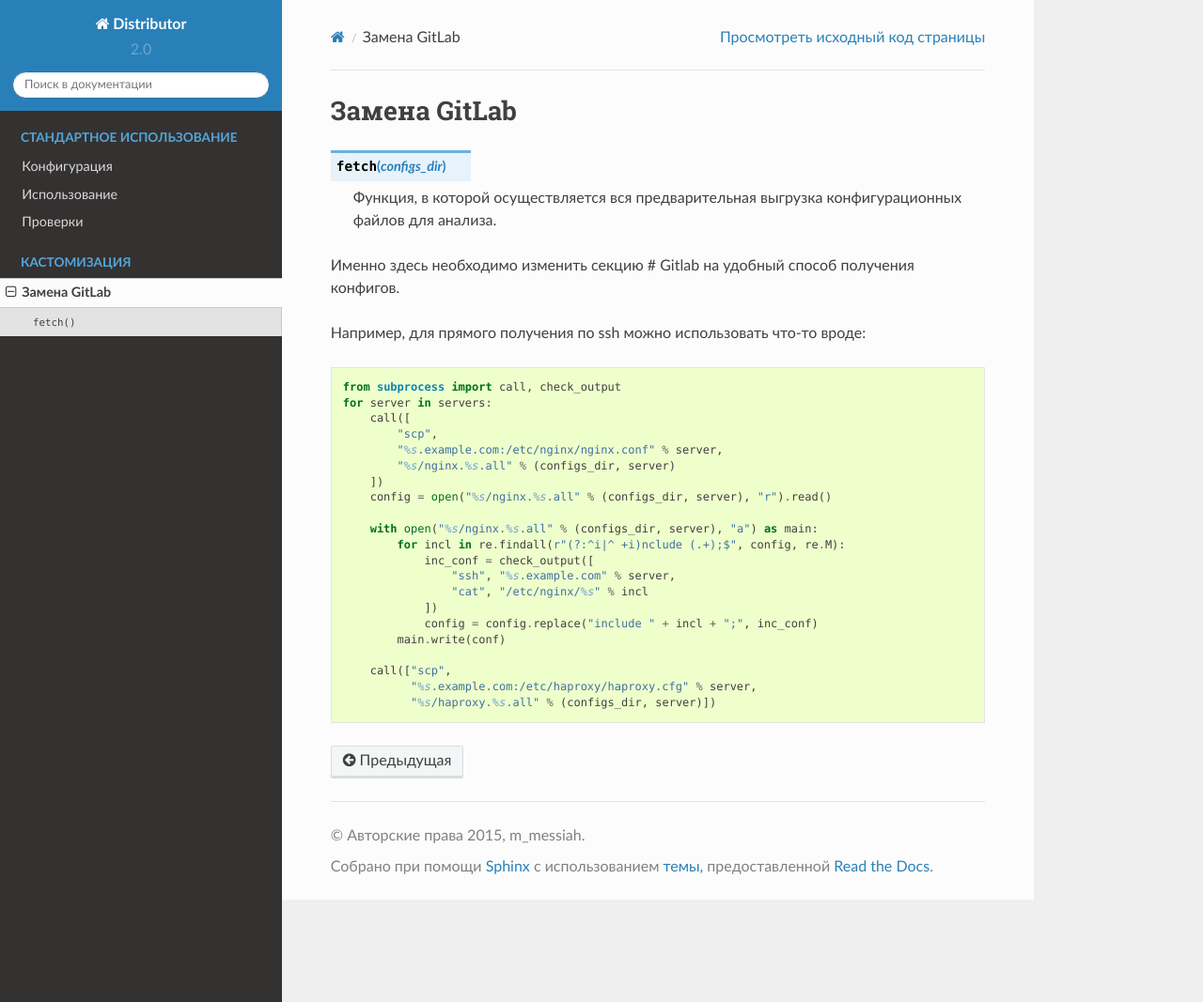
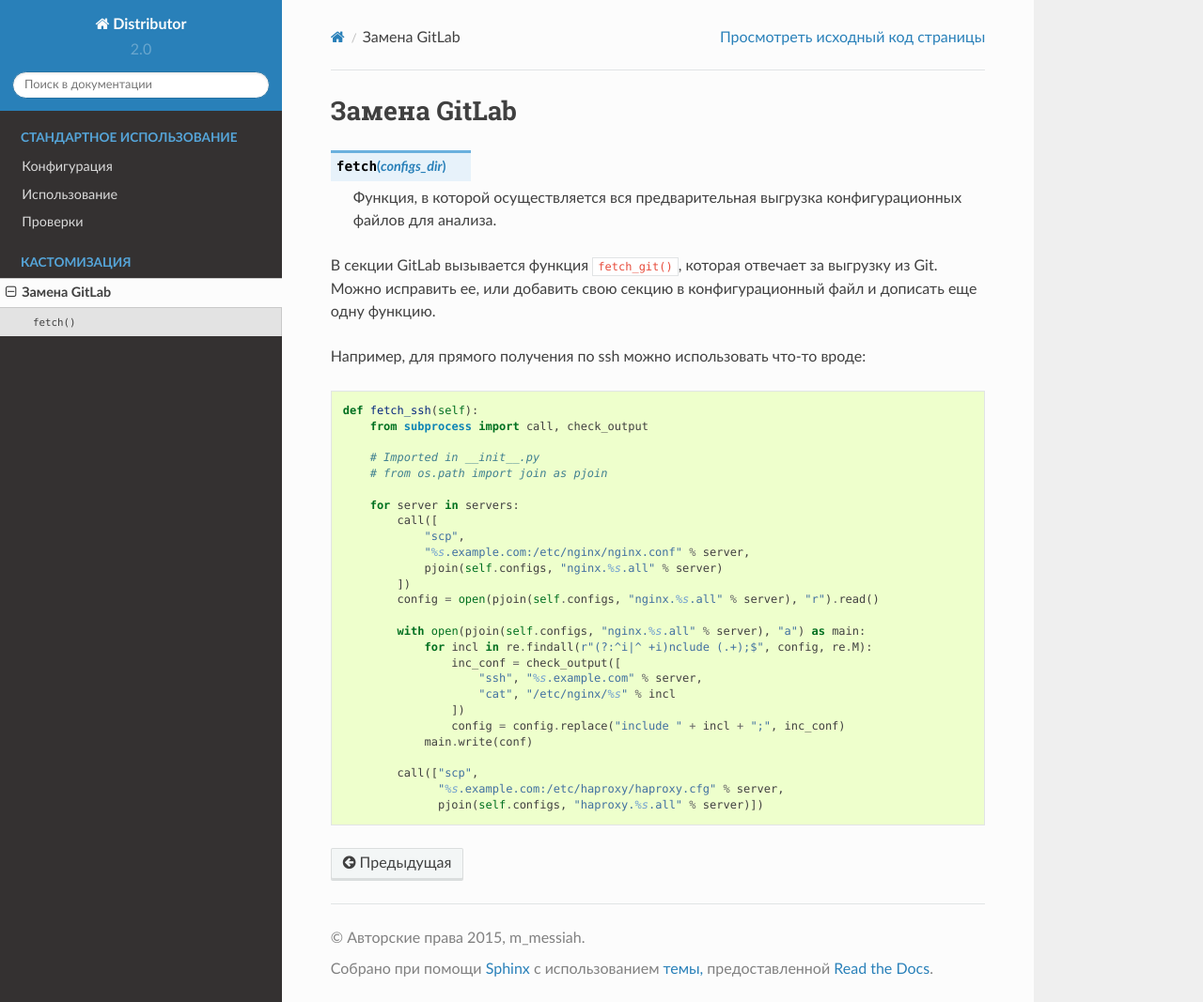
Before and after one commit to m-messiah/distribution, a Sphinx documentation site: the page built from docs/ssh.rst, in a window 1280 px wide and 1067 px high. Shown: the whole window at 94% size. Built offline with Sphinx 7.4.7 and the Read the Docs theme 2.0.0, drawn with Linux system fonts in a browser that asks for light colours.

Commit message:
Обновил немного доки

```diff
--- a/docs/checks.rst
+++ b/docs/checks.rst
@@ -65,5 +65,5 @@
 
 1.  Делегирован или нет
 2.  Все ли NS, указанные в зоне отвечают и знают, что они авторизованные.
-3.  Присутствует ли TXT запись с v=spf1 ...
+3.  Присутствует ли TXT запись с v=spf1 и нет ли в ней +all
 4.  Присутвует ли TXT запись с v=DMARC1 ...
--- a/docs/configuration.rst
+++ b/docs/configuration.rst
@@ -18,7 +18,8 @@
     # Список серверов-названий проектов в git
     servers = eu-front1,eu-front2,us-front1,us-front2,int-front
     # Смерджит конфиги eu-front1 и eu-front2, отображая их как "eu"
-    same_host = \w\w\-front\d
+    # Отображает имя сервера на .group(1) - то, что в скобках
+    same_host = (\w\w\)-front\d
     # Если skipped в названии сервера, то к nginx не будут применяться проверки доступности. (например, если там локальные адреса)
     skipped = int
 
--- a/docs/ssh.rst
+++ b/docs/ssh.rst
@@ -5,30 +5,36 @@
 
     Функция, в которой осуществляется вся предварительная выгрузка конфигурационных файлов для анализа.
 
-Именно здесь необходимо изменить секцию # Gitlab на удобный способ получения конфигов.
+В секции GitLab вызывается функция ``fetch_git()``, которая отвечает за выгрузку из Git.
+Можно исправить ее, или добавить свою секцию в конфигурационный файл и дописать еще одну функцию.
 
 Например, для прямого получения по ssh можно использовать что-то вроде:
 
 ..  code:: python
 
-    from subprocess import call, check_output
-    for server in servers:
-        call([
-            "scp",
-            "%s.example.com:/etc/nginx/nginx.conf" % server,
-            "%s/nginx.%s.all" % (configs_dir, server)
-        ])
-        config = open("%s/nginx.%s.all" % (configs_dir, server), "r").read()
+    def fetch_ssh(self):
+        from subprocess import call, check_output
 
-        with open("%s/nginx.%s.all" % (configs_dir, server), "a") as main:
-            for incl in re.findall(r"(?:^i|^ +i)nclude (.+);$", config, re.M):
-                inc_conf = check_output([
-                    "ssh", "%s.example.com" % server,
-                    "cat", "/etc/nginx/%s" % incl
-                ])
-                config = config.replace("include " + incl + ";", inc_conf)
-            main.write(conf)
+        # Imported in __init__.py
+        # from os.path import join as pjoin
 
-        call(["scp",
-              "%s.example.com:/etc/haproxy/haproxy.cfg" % server,
-              "%s/haproxy.%s.all" % (configs_dir, server)])
+        for server in servers:
+            call([
+                "scp",
+                "%s.example.com:/etc/nginx/nginx.conf" % server,
+                pjoin(self.configs, "nginx.%s.all" % server)
+            ])
+            config = open(pjoin(self.configs, "nginx.%s.all" % server), "r").read()
+
+            with open(pjoin(self.configs, "nginx.%s.all" % server), "a") as main:
+                for incl in re.findall(r"(?:^i|^ +i)nclude (.+);$", config, re.M):
+                    inc_conf = check_output([
+                        "ssh", "%s.example.com" % server,
+                        "cat", "/etc/nginx/%s" % incl
+                    ])
+                    config = config.replace("include " + incl + ";", inc_conf)
+                main.write(conf)
+
+            call(["scp",
+                  "%s.example.com:/etc/haproxy/haproxy.cfg" % server,
+                  pjoin(self.configs, "haproxy.%s.all" % server)])
```
